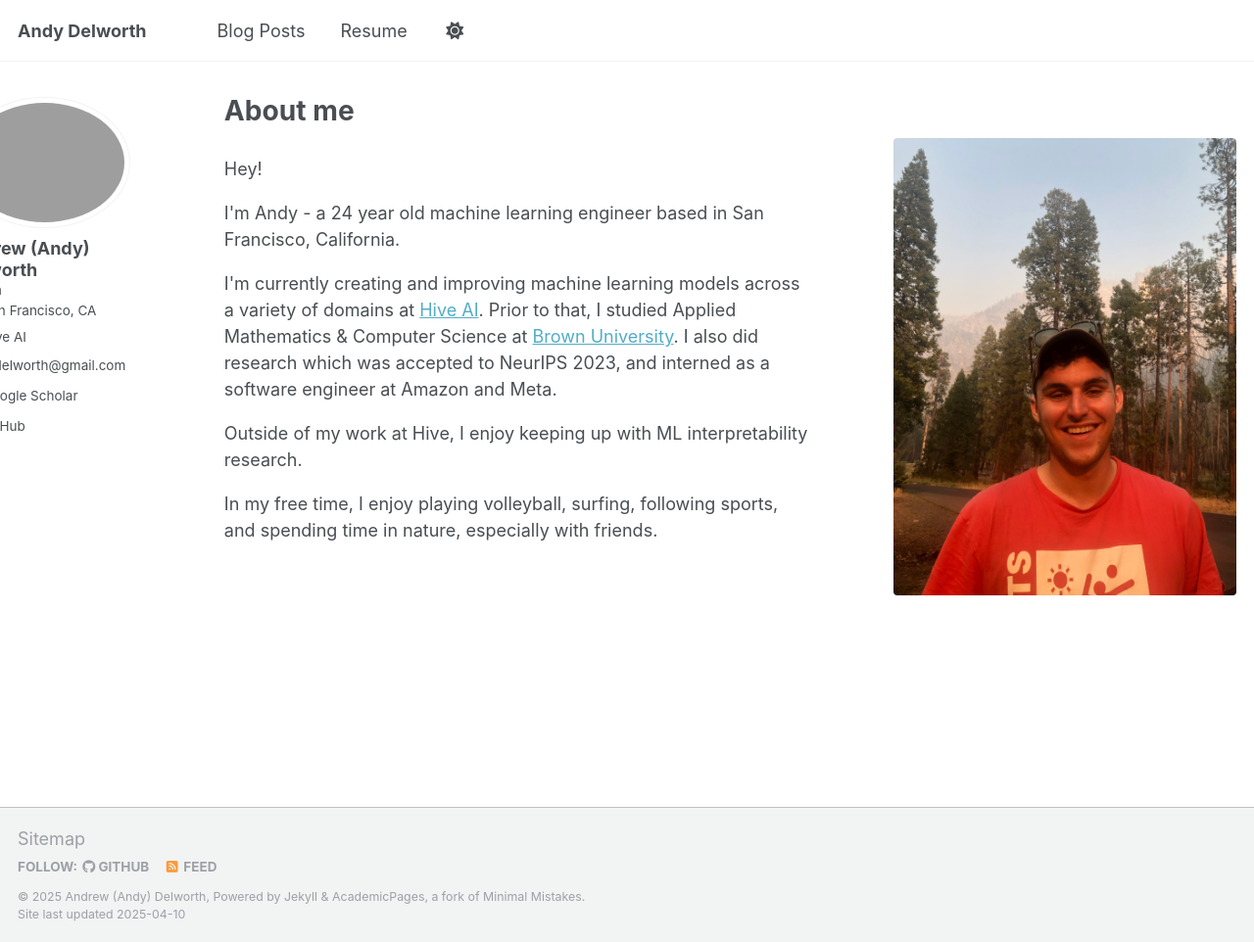
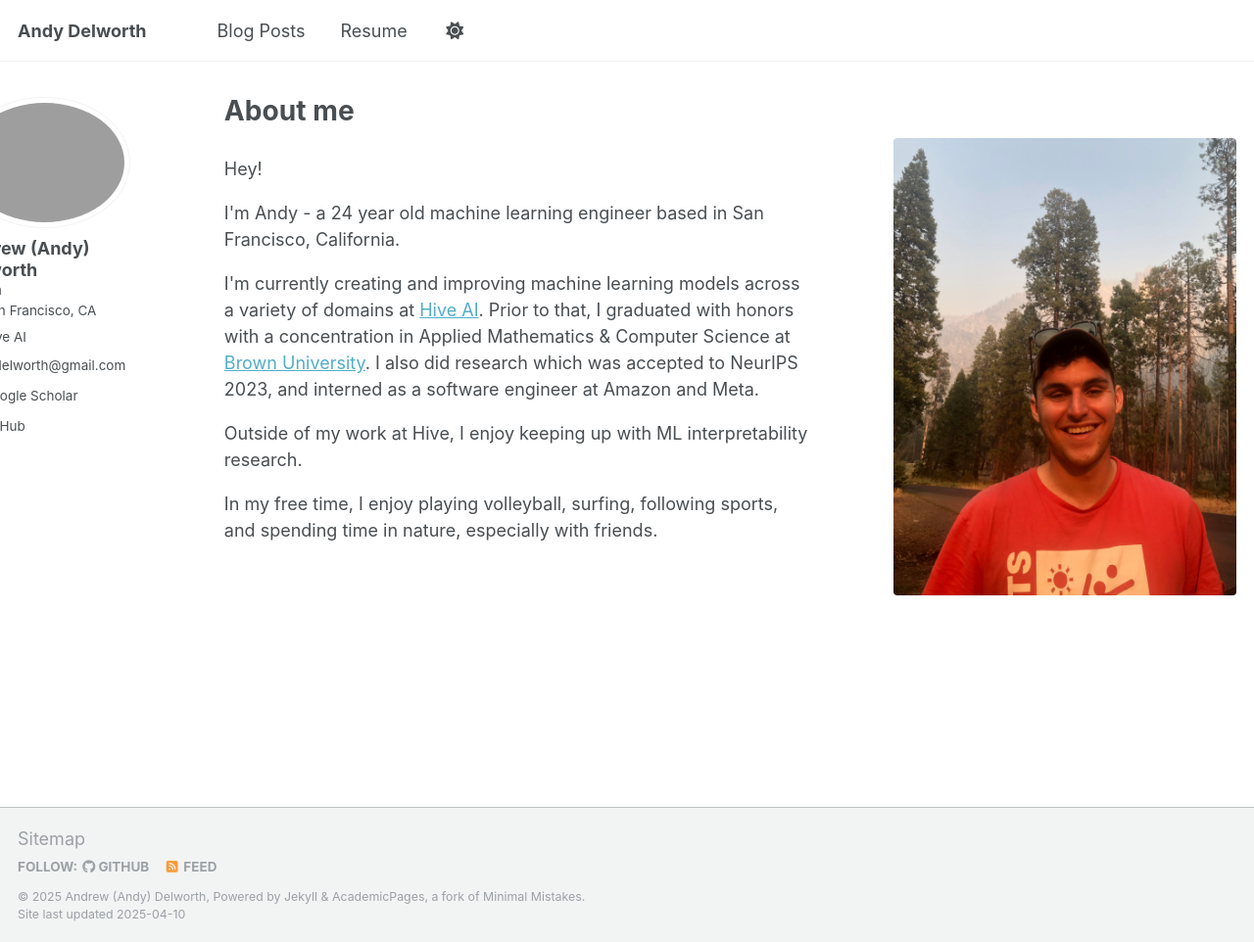
Before and after one commit to andydelworth/andydelworth.github.io, a Jekyll site: the page built from _pages/about-me.html, in a window 1280 px wide and 962 px high. Shown: the whole window at 98% size. Built offline with Jekyll 4.4.1, drawn with Linux system fonts in a browser that asks for light colours; some web fonts are replaced.

```diff
--- a/_pages/about-me.html
+++ b/_pages/about-me.html
@@ -15,7 +15,7 @@
       <p>I'm Andy - a 24 year old machine learning engineer based in San Francisco, California.</p>
 
       <p>I'm currently creating and improving machine learning models across a variety of domains at <a href="https://thehive.ai/">Hive AI</a>.
-         Prior to that, I studied Applied Mathematics & Computer Science at <a href="https://www.brown.edu/">Brown University</a>. I also did <a href="https://arxiv.org/abs/2306.01669"></a>research</a>
+         Prior to that, I graduated with honors with a concentration in Applied Mathematics & Computer Science at <a href="https://www.brown.edu/">Brown University</a>. I also did <a href="https://arxiv.org/abs/2306.01669"></a>research</a>
          which was accepted to NeurIPS 2023, and interned as a software engineer at Amazon and Meta.
       </p>
 
```
